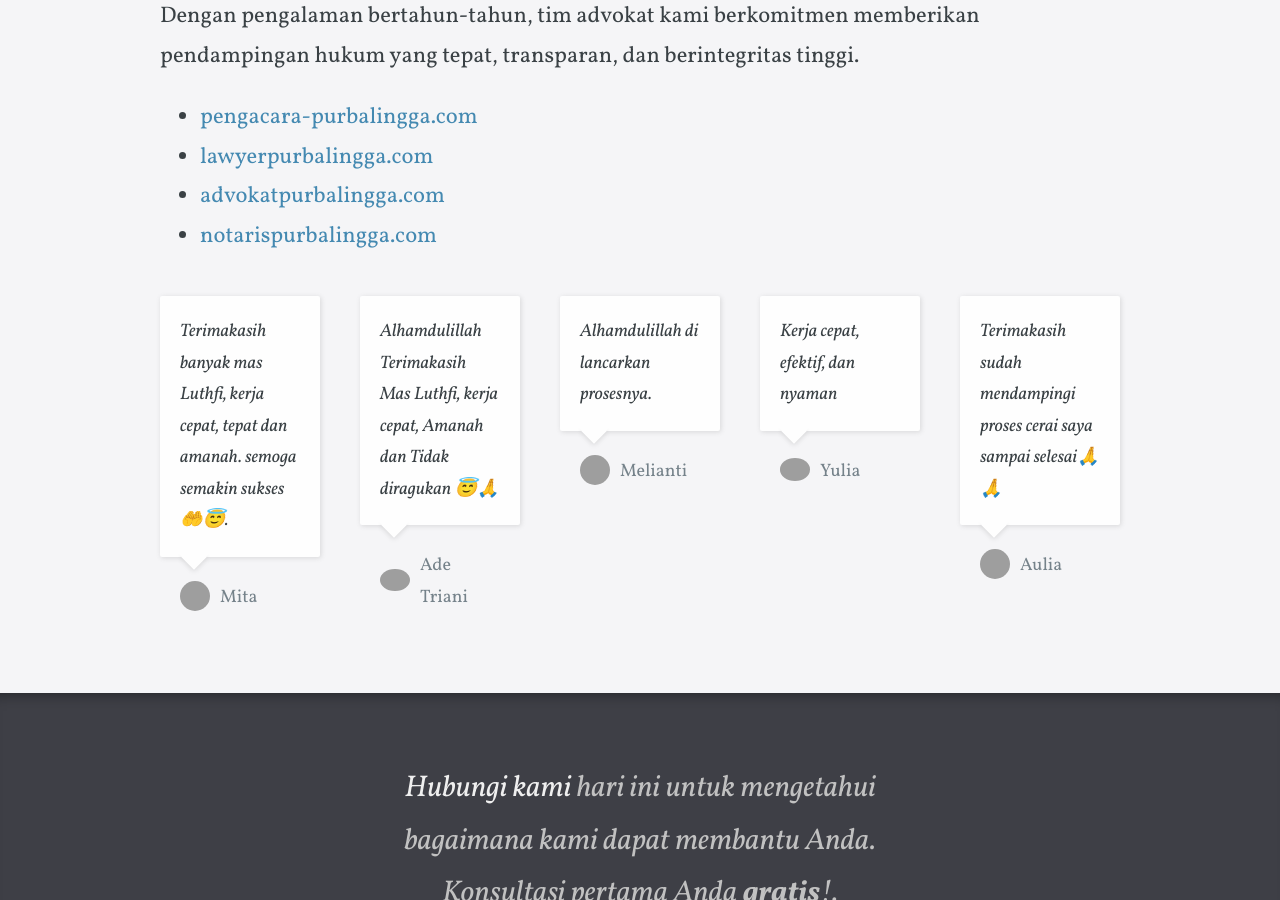
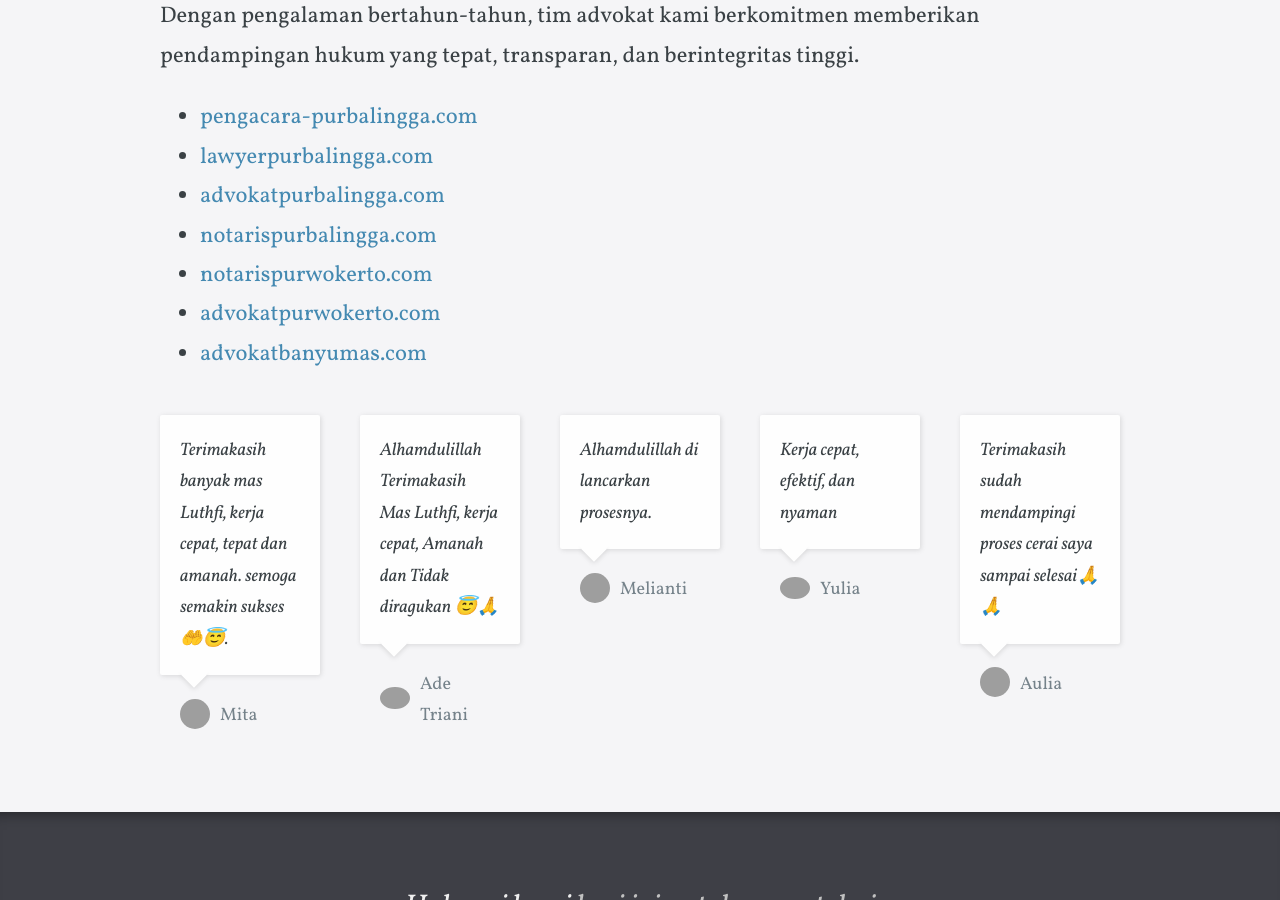
Before and after one commit to zufardhiyaulhaq/lawyerluthfi, a Jekyll site: the page built from index.html, in a window 1280 px wide and 900 px high, scrolled down 1020 px. Built offline with Jekyll 4.4.1, drawn with Linux system fonts in a browser that asks for light colours; some web fonts are replaced; grey boxes are pictures that could not be loaded.

Commit message:
feat: update with additional domain

```diff
--- a/index.html
+++ b/index.html
@@ -46,6 +46,9 @@ _options:
     <li><a href="https://lawyerpurbalingga.com">lawyerpurbalingga.com</a></li>
     <li><a href="https://advokatpurbalingga.com">advokatpurbalingga.com</a></li>
     <li><a href="https://notarispurbalingga.com">notarispurbalingga.com</a></li>
+	<li><a href="https://notarispurwokerto.com">notarispurwokerto.com</a></li>
+	<li><a href="https://advokatpurwokerto.com">advokatpurwokerto.com</a></li>
+	<li><a href="https://advokatbanyumas.com">advokatbanyumas.com</a></li>
   </ul>
 </div>
 
```
